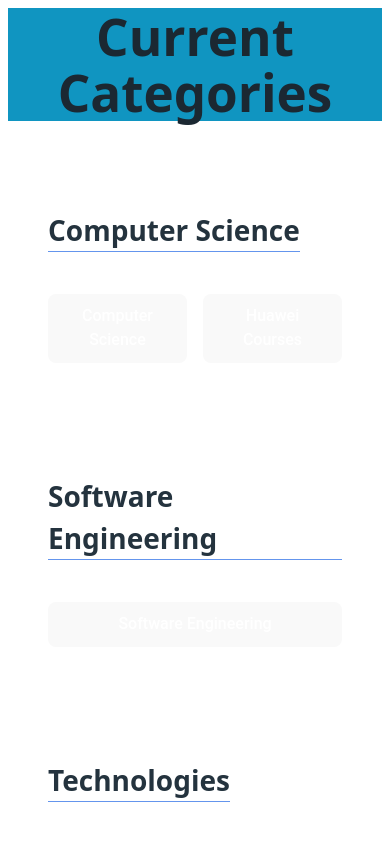
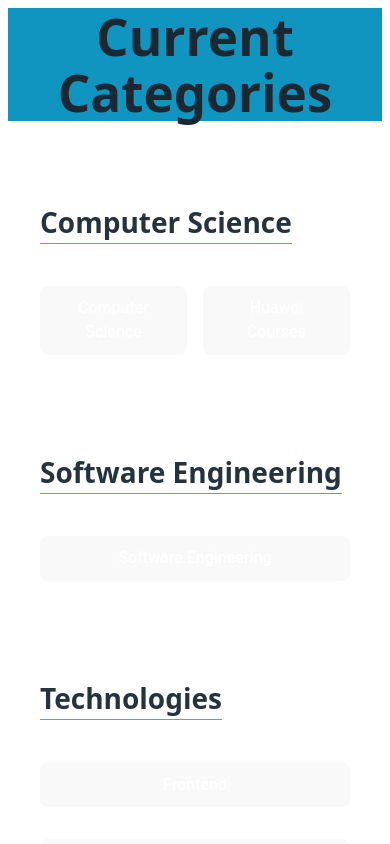
Before and after one commit to AhmedGamal2212/materials-navigation, a React (Vite) app: page / in a window 390 px wide. Shown: the top 844 px of the page. Built offline with nearby package versions, Linux system fonts and the light colour scheme.

Commit message:
fix responsiveness issues

```diff
--- a/src/components/Categories/Categories.module.css
+++ b/src/components/Categories/Categories.module.css
@@ -5,5 +5,5 @@
 }
 
 .categoryContainer {
-    padding: 2.5rem;
+    padding: 2rem;
 }
```
